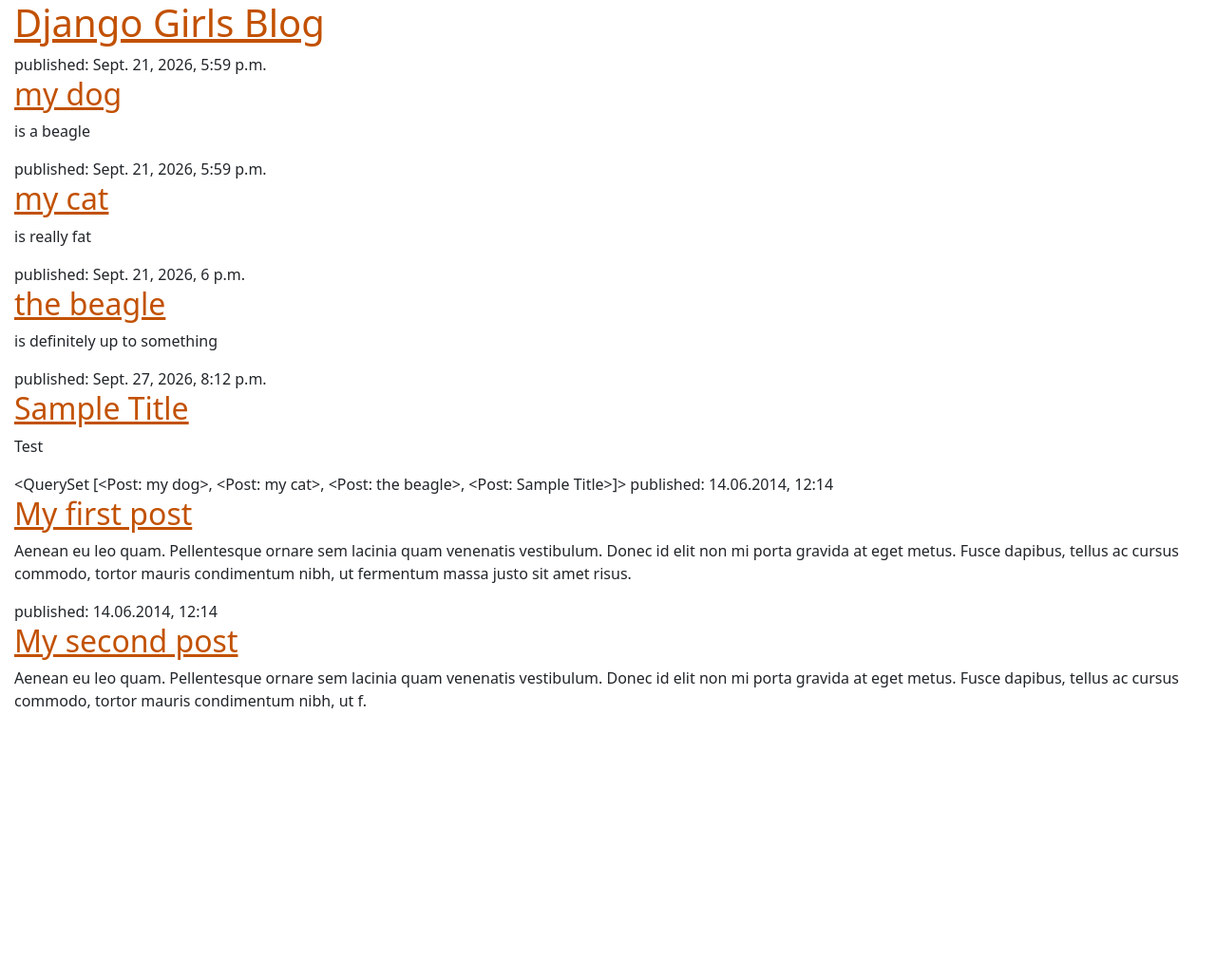
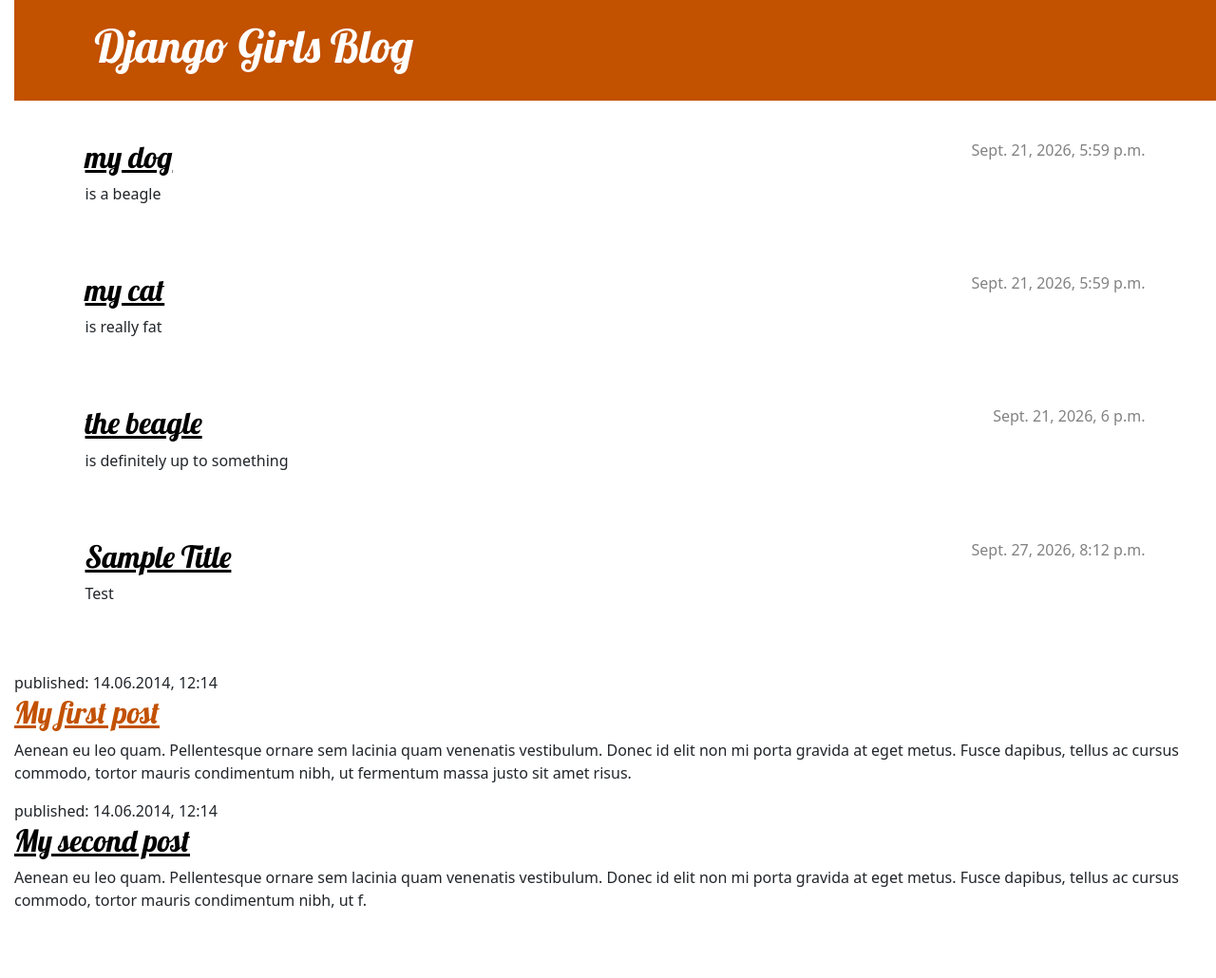
Before and after one commit to amolinet/Module4-Django-Tutorial, a Django app: page / in a window 1280 px wide. Shown: the whole page at 95% size. Before the commit the page ends 746 px from the top, so only its background shows below. Run offline with Django 5.2, Linux system fonts and the light colour scheme; data comes from the database, SQL or seed files in the repository.

Commit message:
added more css elements

```diff
--- a/mysite/blog/static/css/blog.css
+++ b/mysite/blog/static/css/blog.css
@@ -1,6 +1,80 @@
 h1 a, h2 a {
     color: #C25100;
+
+    font-family: 'Lobster';
 }
+
 body {
     padding-left: 15px;
 }
+.page-header {
+    background-color: #C25100;
+    margin-top: 0;
+    margin-bottom: 40px;
+    padding: 20px 20px 20px 40px;
+}
+
+.page-header h1,
+.page-header h1 a,
+.page-header h1 a:visited,
+.page-header h1 a:active {
+    color: #ffffff;
+    font-size: 36pt;
+    text-decoration: none;
+}
+
+h1,
+h2,
+h3,
+h4 {
+    font-family: 'Lobster', cursive;
+}
+
+.date {
+    color: #828282;
+}
+
+.save {
+    float: right;
+}
+
+.post-form textarea,
+.post-form input {
+    width: 100%;
+}
+
+.top-menu,
+.top-menu:hover,
+.top-menu:visited {
+    color: #ffffff;
+    float: right;
+    font-size: 26pt;
+    margin-right: 20px;
+}
+
+.post {
+    margin-bottom: 70px;
+}
+
+.post h2 a,
+.post h2 a:visited {
+    color: #000000;
+}
+
+.post > .date,
+.post > .actions {
+    float: right;
+}
+
+.btn-secondary,
+.btn-secondary:visited {
+    color: #C25100;
+    background: none;
+    border-color: #C25100;
+    margin-left: 15px;
+}
+
+.btn-secondary:hover {
+    color: #FFFFFF;
+    background-color: #C25100;
+}
--- a/mysite/blog/templates/blog/post_list.html
+++ b/mysite/blog/templates/blog/post_list.html
@@ -5,25 +5,37 @@
 
         <title>Django Girls blog</title>
         <link rel="stylesheet" href="https://cdn.jsdelivr.net/npm/bootstrap@5.3.3/dist/css/bootstrap.min.css" integrity="sha384-QWTKZyjpPEjISv5WaRU9OFeRpok6YctnYmDr5pNlyT2bRjXh0JMhjY6hW+ALEwIH" crossorigin="anonymous">
+        <link rel="stylesheet" href="https://fonts.googleapis.com/css?family=Lobster&subset=latin,latin-ext">
+
         <link rel="stylesheet" href="{% static 'css/blog.css' %}">
     </head>
     <body>
-        <header>
+<header class="page-header">
+    <div class="container">
         <h1><a href="/">Django Girls Blog</a></h1>
+    </div>
 </header>
+<main class="container">
+    <div class="row">
+        <div class="col">
             {% for post in posts %}
-            <article>
-                <time>published: {{ post.published_date }}</time>
+                <article class="post">
+                    <time class="date">
+                        {{ post.published_date }}
+                    </time>
                     <h2><a href="">{{ post.title }}</a></h2>
                     <p>{{ post.text|linebreaksbr }}</p>
                 </article>
-        {% endfor %}        {{posts}}
+            {% endfor %}
+        </div>
+    </div>
+</main>
             <time>published: 14.06.2014, 12:14</time>
             <h2><a href="">My first post</a></h2>
             <p>Aenean eu leo quam. Pellentesque ornare sem lacinia quam venenatis vestibulum. Donec id elit non mi porta gravida at eget metus. Fusce dapibus, tellus ac cursus commodo, tortor mauris condimentum nibh, ut fermentum massa justo sit amet risus.</p>
         </article>
 
-        <article>
+        <article class="post">
             <time>published: 14.06.2014, 12:14</time>
             <h2><a href="">My second post</a></h2>
             <p>Aenean eu leo quam. Pellentesque ornare sem lacinia quam venenatis vestibulum. Donec id elit non mi porta gravida at eget metus. Fusce dapibus, tellus ac cursus commodo, tortor mauris condimentum nibh, ut f.</p>
```
Lines whose indentation alone changed are shown as unchanged.
